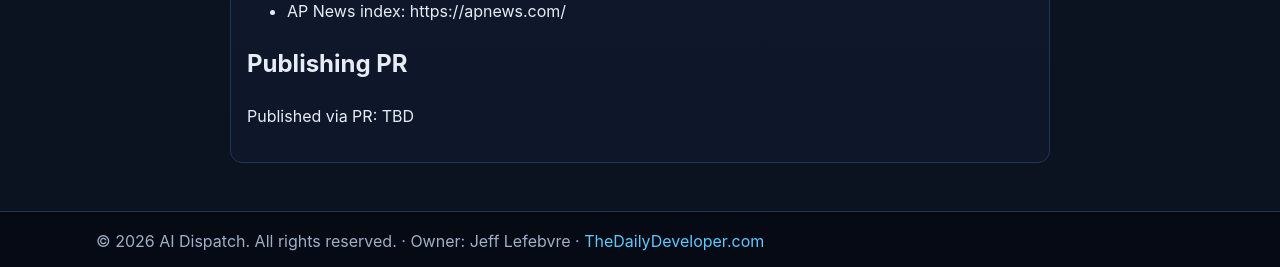
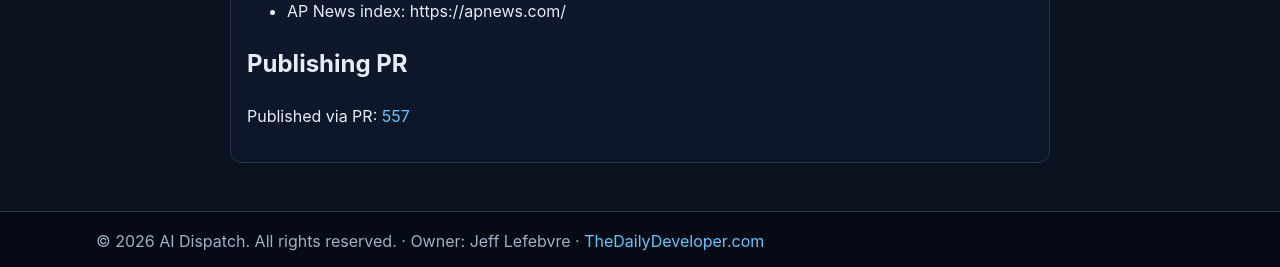
Before and after one commit to thestamp/Static-ai-articles, a Jekyll site: the page built from articles/2026-05-11-2026-nba-play-in-tournament-playoffs-finals-schedule-nba.md, in a window 1280 px wide. Shown: the part 1449-1716 px from the top of the page. Built offline with Jekyll 4.4.1, drawn with Linux system fonts in a browser that asks for light colours.

Commit message:
Backfill published_pr_url

```diff
--- a/articles/2026-05-11-2026-nba-play-in-tournament-playoffs-finals-schedule-nba.md
+++ b/articles/2026-05-11-2026-nba-play-in-tournament-playoffs-finals-schedule-nba.md
@@ -8,7 +8,7 @@
 category: "breaking-news"
 status: "published"
 permalink: "/articles/2026-05-11-2026-nba-play-in-tournament-playoffs-finals-schedule-nba/"
-published_pr_url: "TBD"
+published_pr_url: "https://github.com/thestamp/Static-ai-articles/pull/557"
 image: "/images/news-banner.png"
 ---
 
@@ -40,4 +40,4 @@
 
 ## Publishing PR
 
-Published via PR: TBD
+Published via PR: [557](https://github.com/thestamp/Static-ai-articles/pull/557)
--- a/assets/data/articles.json
+++ b/assets/data/articles.json
@@ -11,7 +11,7 @@
     "subject": "sports",
     "permalink": "/articles/2026-05-11-2026-nba-play-in-tournament-playoffs-finals-schedule-nba/",
     "image": "/images/news-banner.png",
-    "published_pr_url": "TBD"
+    "published_pr_url": "https://github.com/thestamp/Static-ai-articles/pull/557"
   },
   {
     "id": "the-latest-updates-on-the-farm-bill",
```
